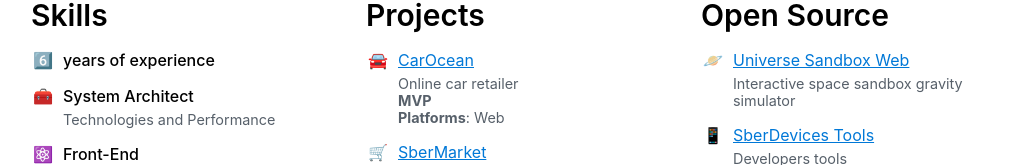
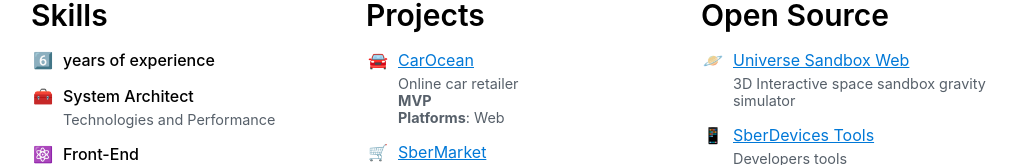
Before and after one commit to it-efrem/it-efrem.com, a Next.js app: page / in a window 1280 px wide. Shown: the part 511-676 px from the top of the page, without its empty margins (124-1140 px from the left). Built offline with nearby package versions, Linux system fonts and the light colour scheme; no server answers.

Commit message:
Change skills

```diff
--- a/src/components/OpenSource/OpenSource.tsx
+++ b/src/components/OpenSource/OpenSource.tsx
@@ -22,7 +22,7 @@
           <span>Universe Sandbox Web</span>
         </StyledLink>
         <StyledMarkDescription>
-          <li>Interactive space sandbox gravity simulator</li>
+          <li>3D Interactive space sandbox gravity simulator</li>
         </StyledMarkDescription>
       </li>
       <li>
--- a/src/components/Skills/Skills.tsx
+++ b/src/components/Skills/Skills.tsx
@@ -48,7 +48,7 @@
         <StyledMarkDescription>
           <li>
             React.JS <br />
-            Graphics (WebGL, Canvas) <br />
+            Graphics (Three.js, WebGL, Canvas) <br />
             Testing (Jest, Cypress) <br />
             Webpack, etc.
           </li>
```
